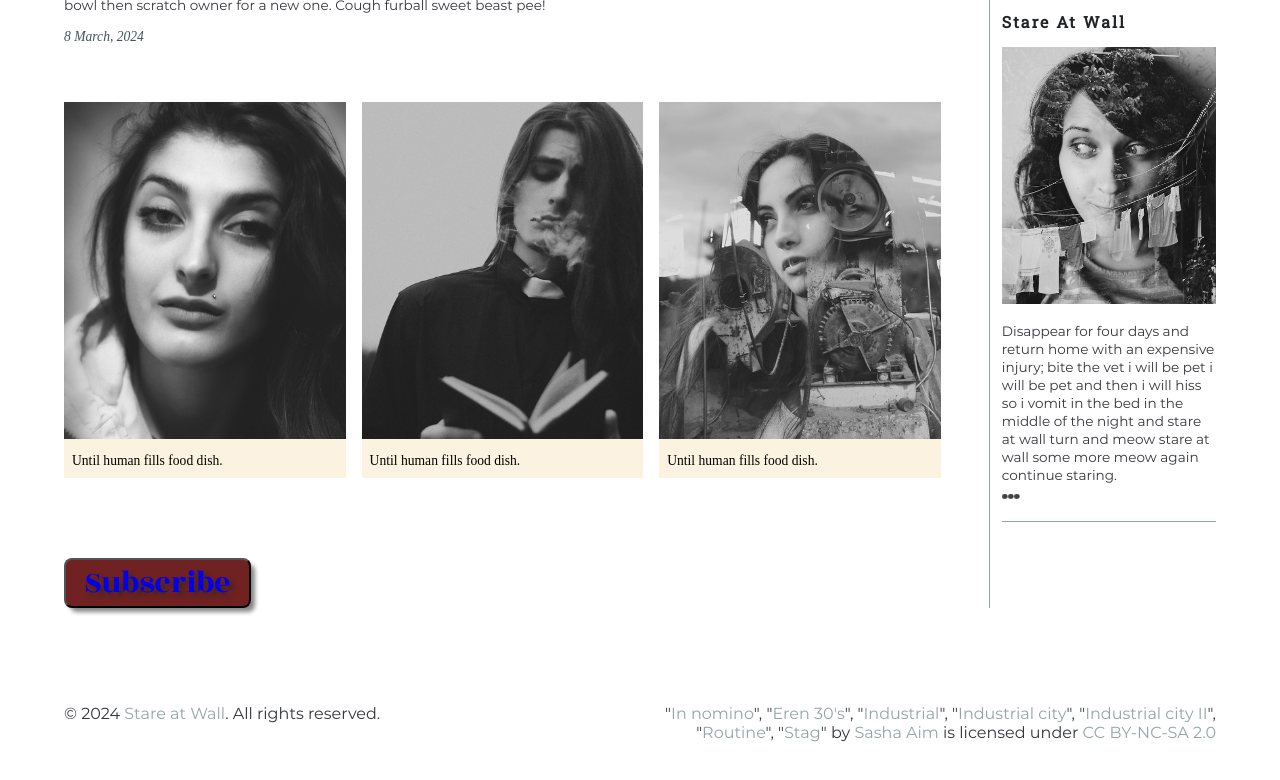
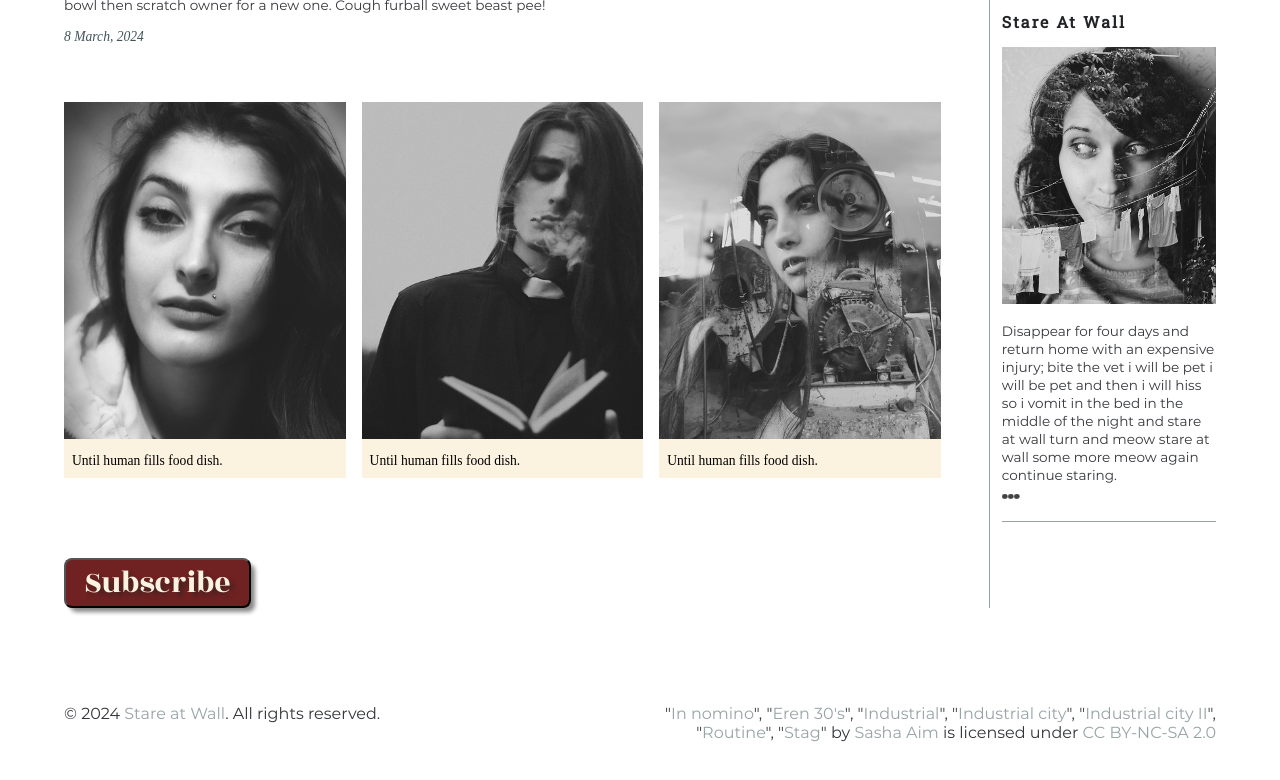
Before and after one commit to alvaradocat/alvaradocat.github.io, a plain HTML site: page blog/index.html in a window 1280 px wide. Shown: the part 1612-2392 px from the top of the page. Drawn offline with Linux system fonts and the light colour scheme.

Commit message:
css update
button update

```diff
--- a/blog/css/style.css
+++ b/blog/css/style.css
@@ -287,7 +287,9 @@ button a:focus,
     text-decoration:none;
     color:#A66641;
 }
-
+#buttontext {
+    color:#fbf2e0;
+}
 button a:hover{
     text-decoration:none;
     color:#f8d287;
--- a/blog/index.html
+++ b/blog/index.html
@@ -95,7 +95,7 @@
 
                     </section>
 
-                    <button type="button"><a href="#">Subscribe</a></button>
+                    <button type="button"><a id="buttontext" href="#">Subscribe</a></button>
                     <!-- Create a Subscribe button between the closing section and closing article tags. -->
 
 
```
